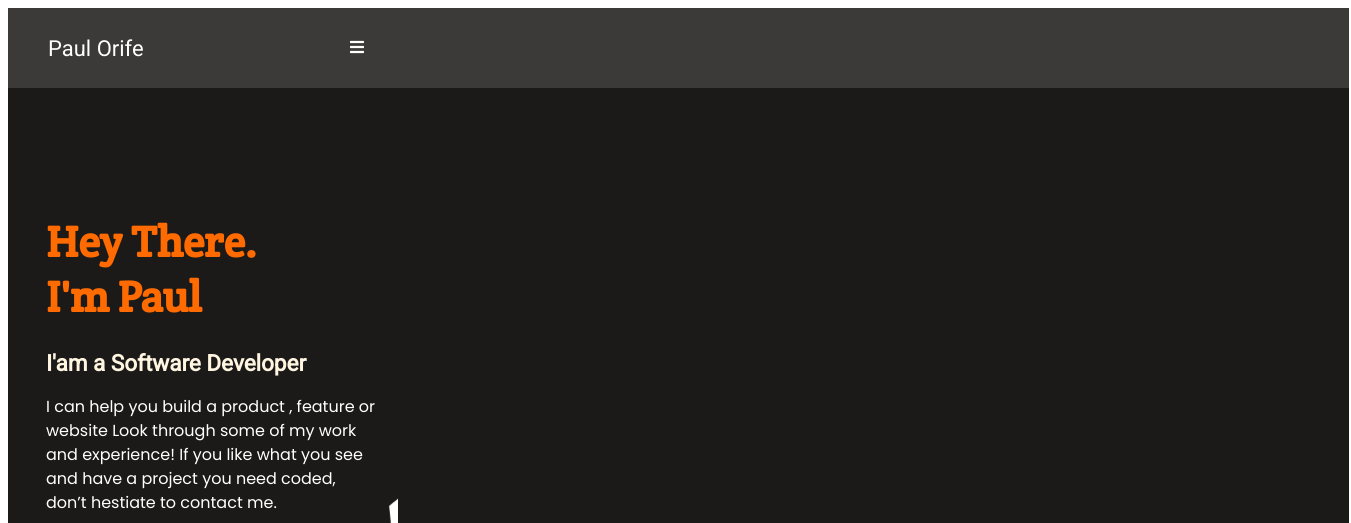
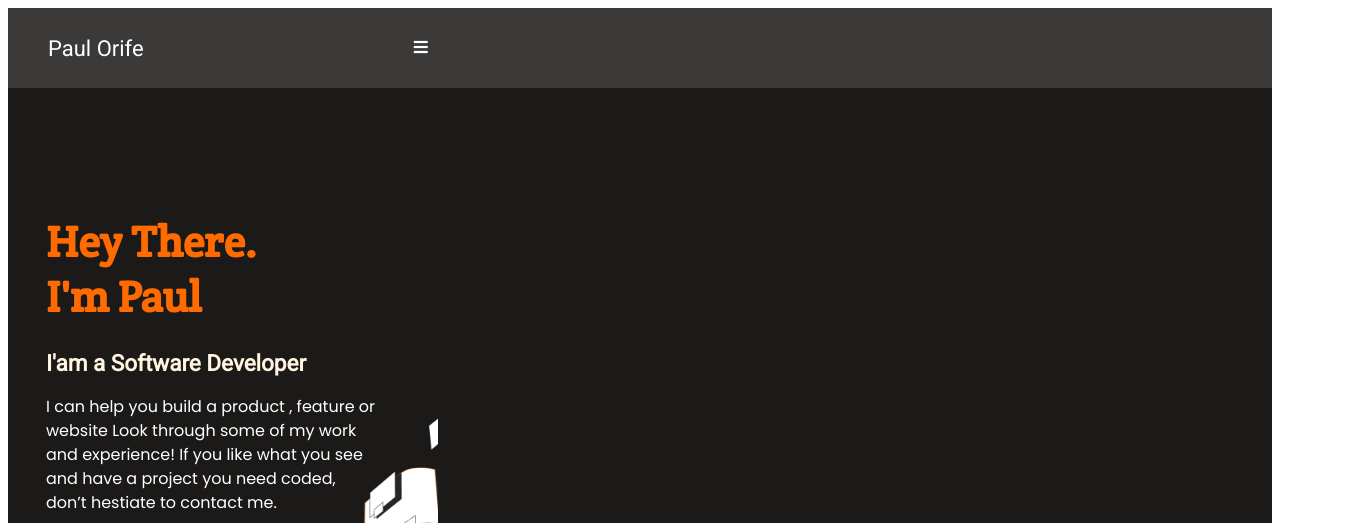
Before and after one commit to posh101/mobile-first-portfolio, a website: page index.html in a window 1280 px wide. Shown: the top 523 px of the page, 1351 px wide, since content can reach past the window. Drawn offline with Linux system fonts and the light colour scheme.

Commit message:
Modified css

```diff
--- a/index.html
+++ b/index.html
@@ -46,7 +46,7 @@
                     <li><a href="https://github.com/posh101"><img src="./image/github.png" alt=""></a></li>
                     <li><a href="https://www.linkedin.com/in/paul-orife-878856239/"><img src="./image/linkedln.png" alt=""></a></li>
                     <li><a href="#"><img src="./image/angellist.png" alt=""></a></li>
-                    <li><a href="#"><img src="./image/twitter.png" alt=""></a></li>
+                    <li><a href="https://twitter.com/Poshpaulo1"><img src="./image/twitter.png" alt=""></a></li>
                     <li><a href="#"><img src="./image/madiu.png" alt=""></a></li>
                 </ul>
             </div>
--- a/style.css
+++ b/style.css
@@ -3,7 +3,6 @@
   color: white;
   background-color: #3c3a39;
   height: 10vh;
-  width: 83.8rem;
   flex-direction: row;
   align-items: center;
 }
@@ -17,24 +16,21 @@
 }
 
 .menu {
-  position: absolute;
-  left: 350px;
+  position: relative;
+  left: 310px;
 }
 
 .main1 {
   height: 90vh;
-  width: 83.8rem;
-  position: absolute;
 }
 
 .section1 {
   background: #1c1a19;
   background-image: url(./image/Illustration.png);
   background-repeat: no-repeat;
-  background-position: 270px 300px;
+  background-position: 310px 220px;
   background-size: 120px;
   padding: 50px 18px;
-  height: 100%;
 }
 
 .intro {
```
